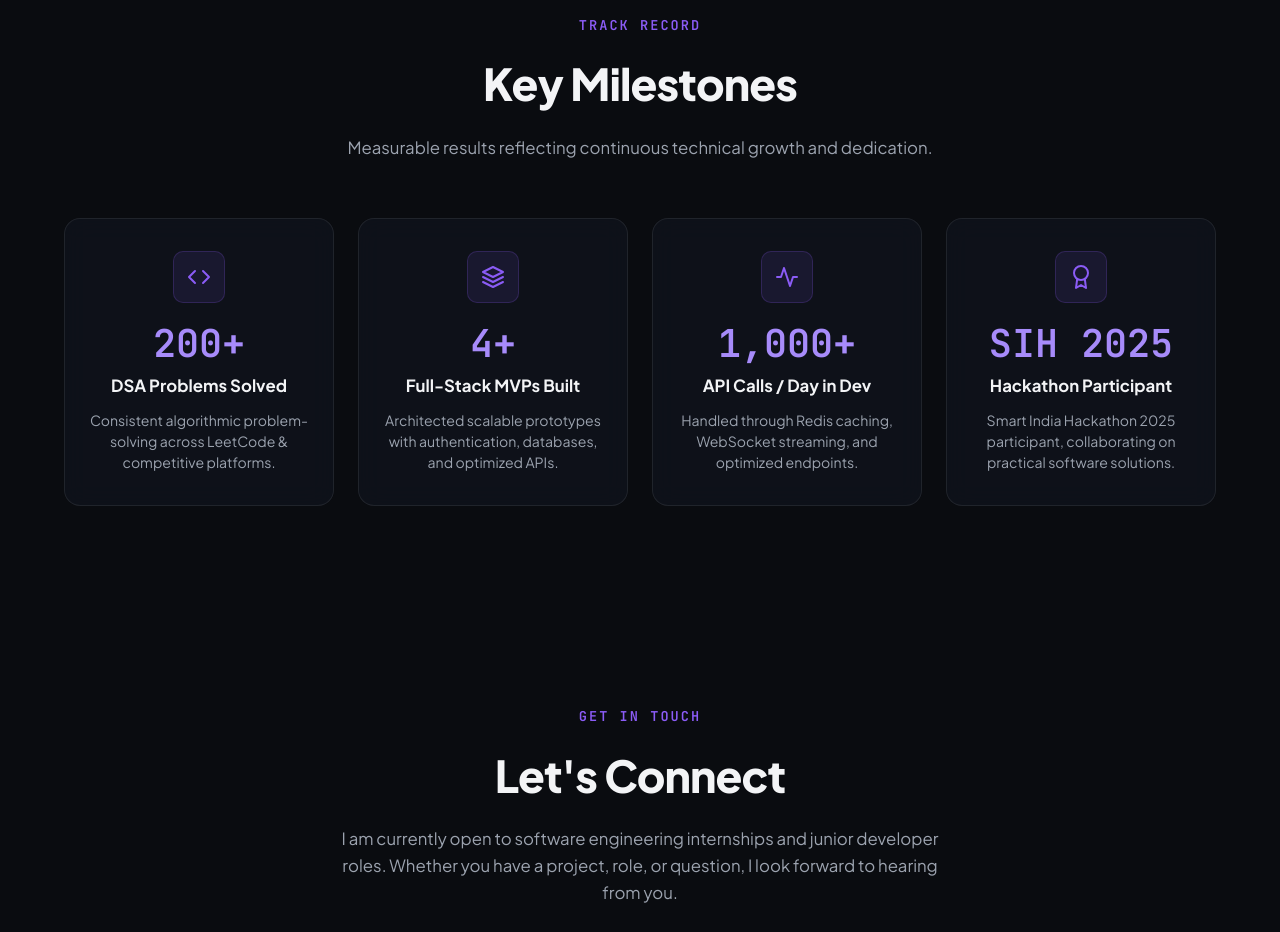
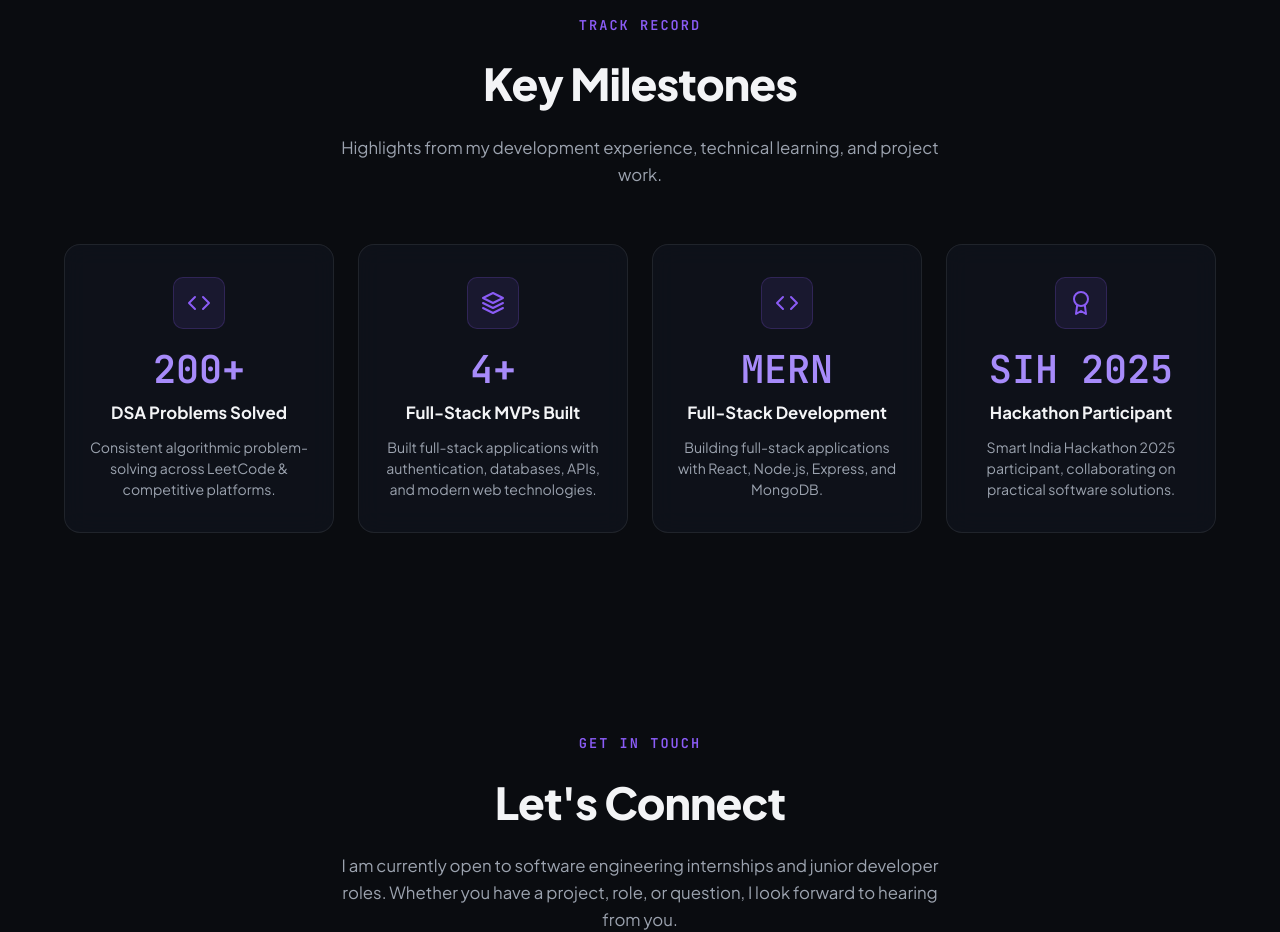
Before and after one commit to demoxavi12/porfolio, a React (Vite) app: page / in a window 1280 px wide. Shown: the part 4020-4952 px from the top of the page. Built offline with nearby package versions, Linux system fonts and the light colour scheme.

Commit message:
updated the achievement sections

```diff
--- a/src/components/Achievements.jsx
+++ b/src/components/Achievements.jsx
@@ -26,7 +26,7 @@ function Achievements() {
       value: "4+",
       label: "Full-Stack MVPs Built",
       detail:
-        "Architected scalable prototypes with authentication, databases, and optimized APIs.",
+        "Built full-stack applications with authentication, databases, APIs, and modern web technologies.",
       icon: (
         <svg
           width="24"
@@ -46,10 +46,10 @@ function Achievements() {
       ),
     },
     {
-      value: "1,000+",
-      label: "API Calls / Day in Dev",
+      value: "MERN",
+      label: "Full-Stack Development",
       detail:
-        "Handled through Redis caching, WebSocket streaming, and optimized endpoints.",
+        "Building full-stack applications with React, Node.js, Express, and MongoDB.",
       icon: (
         <svg
           width="24"
@@ -62,7 +62,8 @@ function Achievements() {
           strokeLinejoin="round"
           aria-hidden="true"
         >
-          <polyline points="22 12 18 12 15 21 9 3 6 12 2 12" />
+          <polyline points="16 18 22 12 16 6" />
+          <polyline points="8 6 2 12 8 18" />
         </svg>
       ),
     },
@@ -95,9 +96,12 @@ function Achievements() {
       <div className="section-container">
         <div className="section-header">
           <p className="section-label">TRACK RECORD</p>
+
           <h2 className="section-title">Key Milestones</h2>
+
           <p className="section-subtitle">
-            Measurable results reflecting continuous technical growth and dedication.
+            Highlights from my development experience, technical learning, and
+            project work.
           </p>
         </div>
 
@@ -105,8 +109,11 @@ function Achievements() {
           {achievements.map((item, index) => (
             <div className="achievement-card" key={index}>
               <div className="achievement-icon-wrapper">{item.icon}</div>
+
               <h3 className="achievement-value">{item.value}</h3>
+
               <h4 className="achievement-label">{item.label}</h4>
+
               <p className="achievement-detail">{item.detail}</p>
             </div>
           ))}
```
